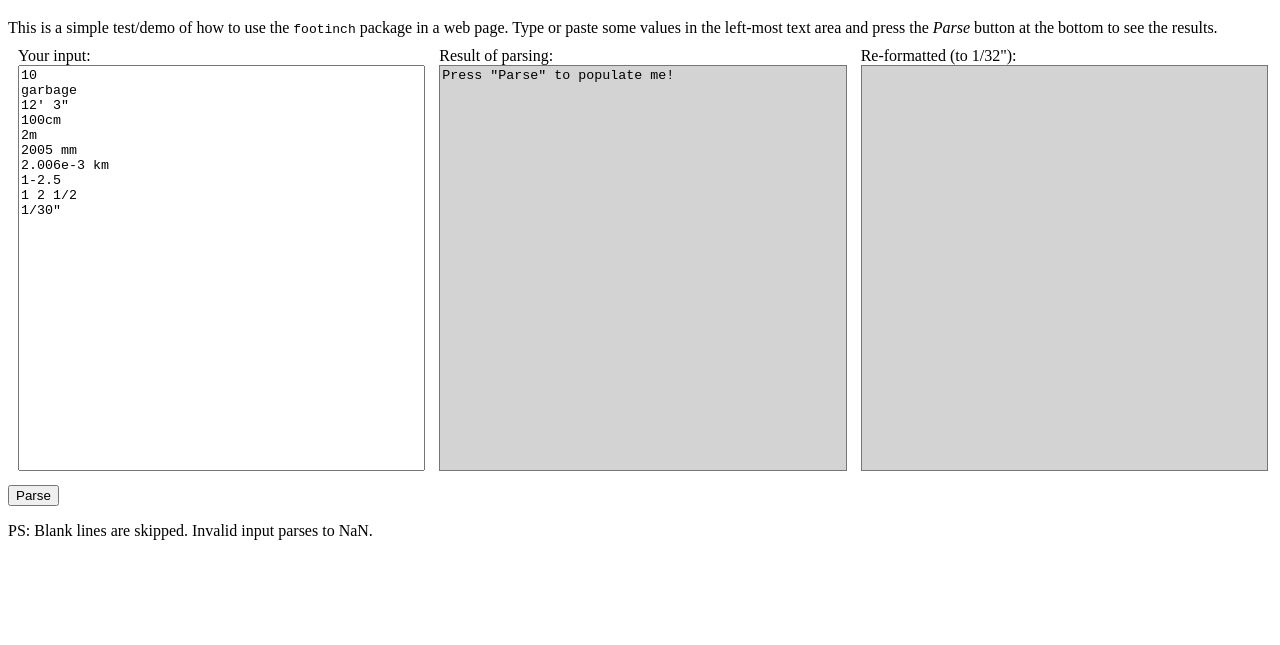
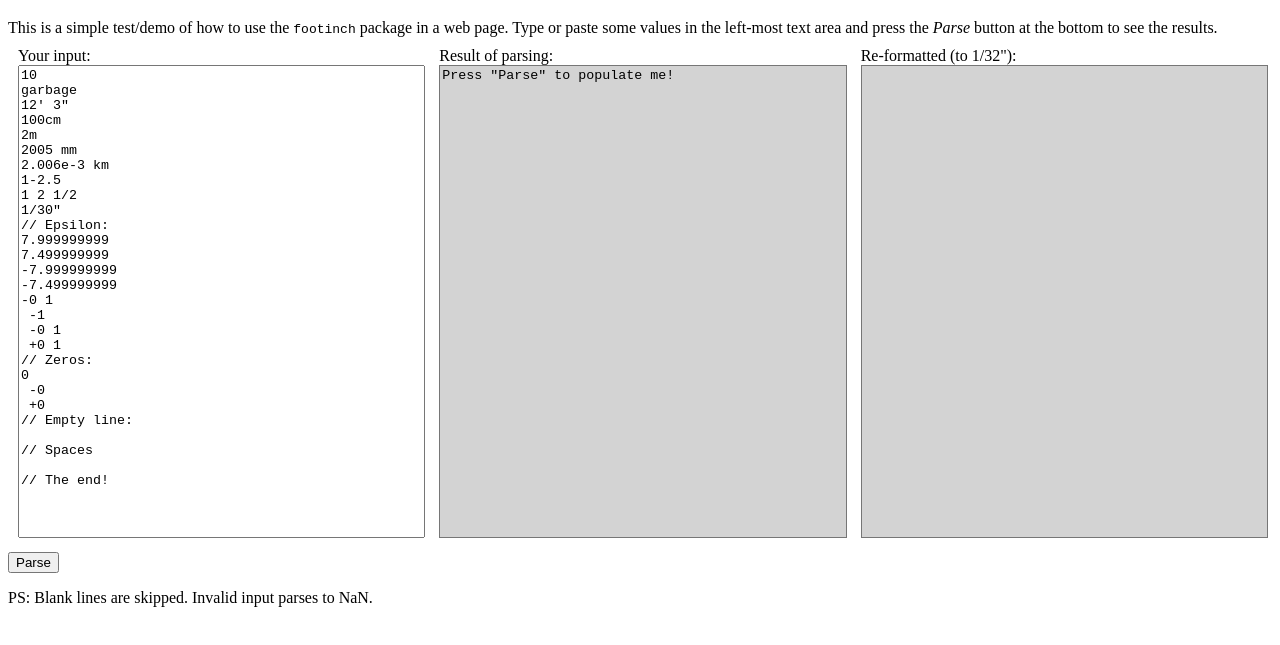
Before and after one commit to dobriai/footinch, a website: page misc/demo-html.html in a window 1280 px wide. Shown: the part 61-706 px from the top of the page. Drawn offline with Linux system fonts and the light colour scheme.

Commit message:
Readme and live demo tweaks; no code change
Minor update to the Readme.

Adding more examples to the live code demo HTML page.

```diff
--- a/misc/demo-html.html
+++ b/misc/demo-html.html
@@ -25,7 +25,7 @@
   }
   textarea {
     resize: none;
-    height: 30em;
+    height: 35em;
     width: 100%;
     margin: 0px;
   }
@@ -53,6 +53,24 @@ garbage
 1-2.5
 1 2 1/2
 1/30"
+// Epsilon:
+7.999999999
+7.499999999
+-7.999999999
+-7.499999999
+-0 1
+ -1
+ -0 1
+ +0 1
+// Zeros:
+0
+ -0
+ +0
+// Empty line:
+
+// Spaces
+
+// The end!
       </textarea>
     </div>
     <div class="flex-col">
@@ -77,14 +95,14 @@ garbage
     const src = document.getElementById("toParse").value;
     let asNum = "", reFmt = "";
     src.split("\n").forEach(function (line) {
-      if (line.match(/^ *$/)) {
+      if (line.match(/^ *(#|\/\/)/)) { // Comment lines
         asNum += "\n";
         reFmt += "\n";
         return;
       }
       const val = parse.F(line);
       asNum += val + "\n";
-      reFmt += ((val && formatter(val)) || "") + "\n";
+      reFmt += formatter(val) + "\n";
     });
     document.getElementById("asNumber").value = asNum;
     document.getElementById("reFormatted").value = reFmt;
```
Also changed, not shown: README.md.
